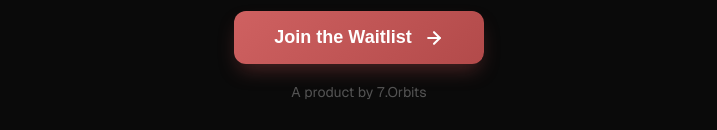
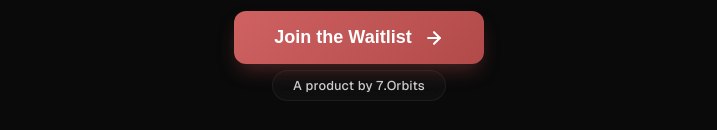
Before and after one commit to 7-Orbits/SynthOps, a Next.js app in the folder apps/web/: page / in a window 1280 px wide. Shown: the part 667-797 px from the top of the page, without its empty margins (281-998 px from the left). Built offline with nearby package versions, Linux system fonts and the light colour scheme.

Commit message:
feat: add GitHub secondary CTA and update footer styling

```diff
--- a/apps/web/app/page.module.css
+++ b/apps/web/app/page.module.css
@@ -32,7 +32,16 @@
   align-items: center;
   gap: 2.5rem;
   z-index: 10;
-  animation: fadeIn 1s ease-out;
+}
+
+.name {
+  font-size: 1.5rem;
+  font-weight: 700;
+  letter-spacing: -0.02em;
+  color: #fff;
+  opacity: 1;
+  margin-top: -1rem;
+  margin-bottom: -1rem;
 }
 
 .badge {
@@ -138,12 +147,56 @@
   transform: translateX(4px);
 }
 
+.ctaGroup {
+  display: flex;
+  align-items: center;
+  gap: 1.25rem;
+  margin-top: 1rem;
+}
+
+.secondaryCta {
+  display: flex;
+  align-items: center;
+  gap: 0.75rem;
+  padding: 1rem 2.25rem;
+  background: rgba(255, 255, 255, 0.03);
+  border: 1px solid rgba(255, 255, 255, 0.1);
+  color: white;
+  border-radius: 12px;
+  font-weight: 600;
+  font-size: 1.125rem;
+  transition: all 0.3s ease;
+  cursor: pointer;
+  text-decoration: none;
+}
+
+.secondaryCta:hover {
+  background: rgba(255, 255, 255, 0.08);
+  border-color: rgba(255, 255, 255, 0.2);
+  transform: translateY(-2px);
+}
+
 .footer {
   position: absolute;
   bottom: 2rem;
-  font-size: 0.875rem;
-  color: var(--text-dim);
-  opacity: 0.6;
+  font-size: 0.8rem;
+  font-weight: 500;
+  color: var(--text-white);
+  background: rgba(255, 255, 255, 0.03);
+  border: 1px solid rgba(255, 255, 255, 0.08);
+  padding: 0.4rem 1.25rem;
+  border-radius: 99px;
+  backdrop-filter: blur(8px);
+  opacity: 0.8;
+  letter-spacing: 0.02em;
+  transition: all 0.3s ease;
+}
+
+.footer:hover {
+  opacity: 1;
+  background: rgba(255, 255, 255, 0.06);
+  border-color: rgba(255, 255, 255, 0.2);
+  transform: translateY(-2px);
 }
 
 @keyframes fadeIn {
```
